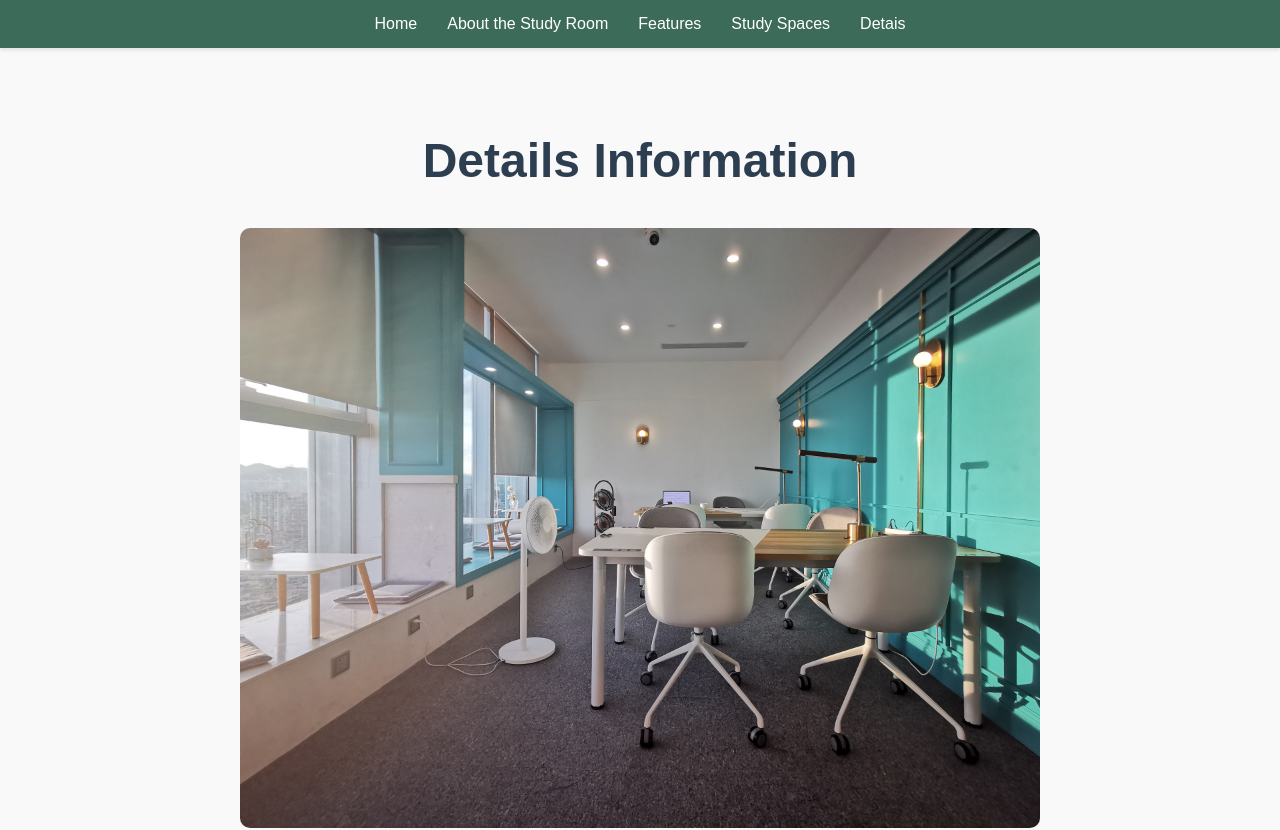
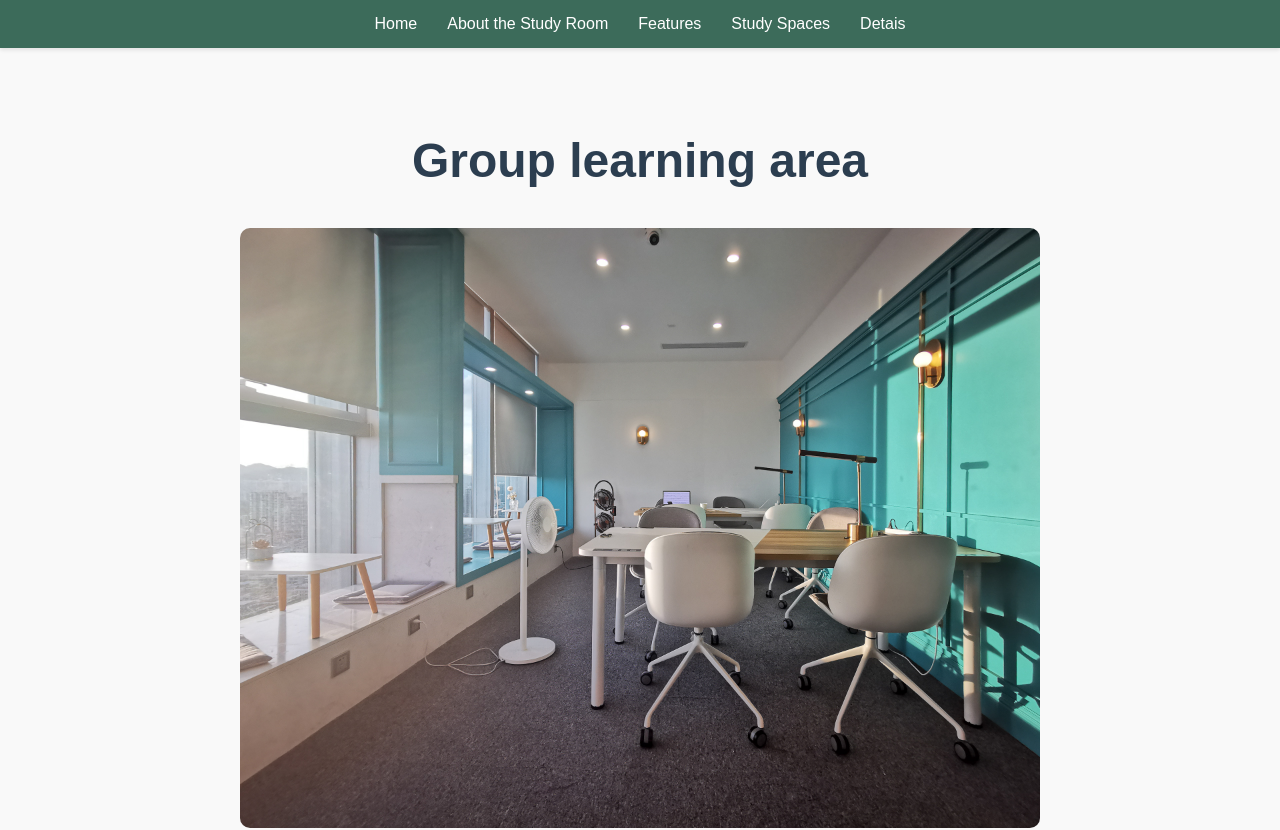
Before and after one commit to zytaaaaa/7350assignment, a plain HTML site: page page2.html in a window 1280 px wide. Shown: the top 830 px of the page. Drawn offline with Linux system fonts and the light colour scheme.

Commit message:
Add files via upload

```diff
--- a/page2.html
+++ b/page2.html
@@ -22,7 +22,7 @@
     </header>
     <section class="space-detail">
         <div class="container">
-            <h2 style="margin-top: 5px;">Details Information</h2>
+            <h2 style="margin-top: 5px;">Group learning area</h2>
             <div style="text-align: center;">
                 <img src="images/1717060725451-R.jpg" alt="Private Cabin">
             </div>
```
Also changed, not shown: index.html (+1 -1 lines), page3.html (+1 -1 lines).
